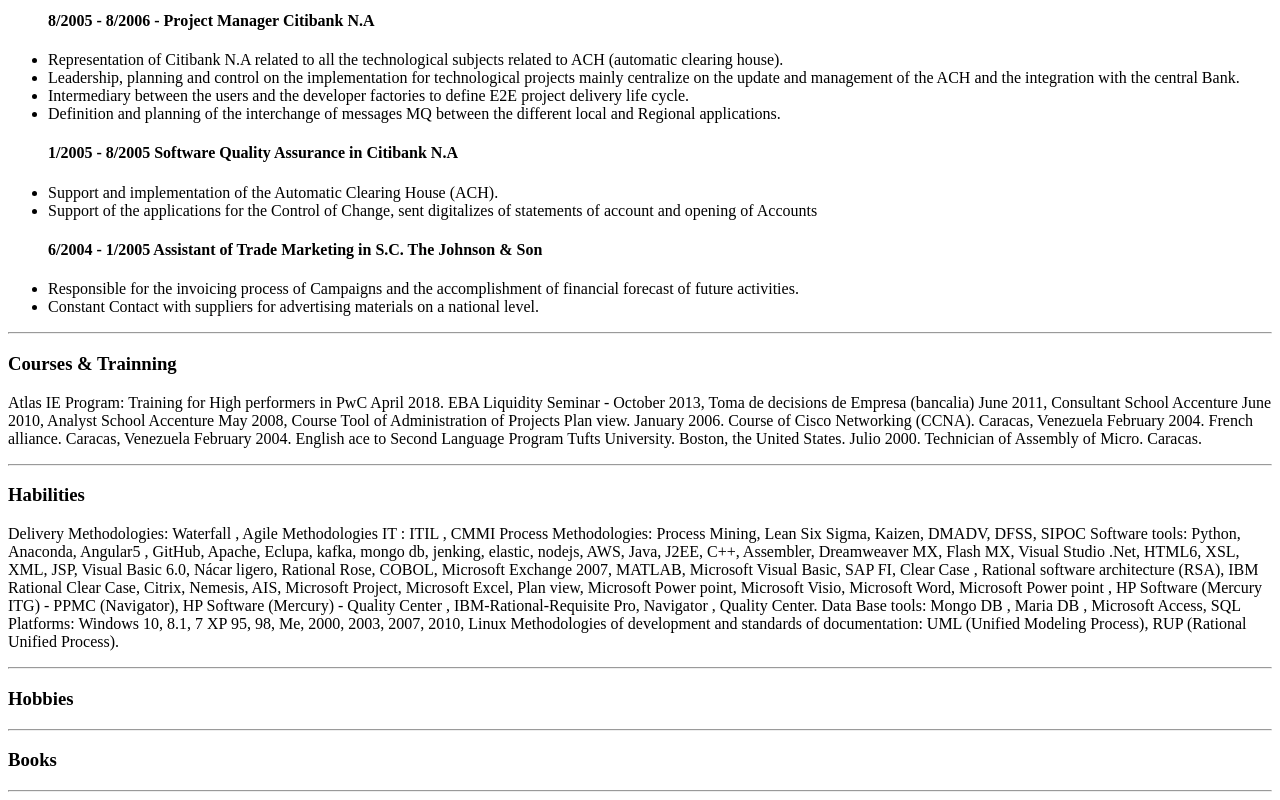
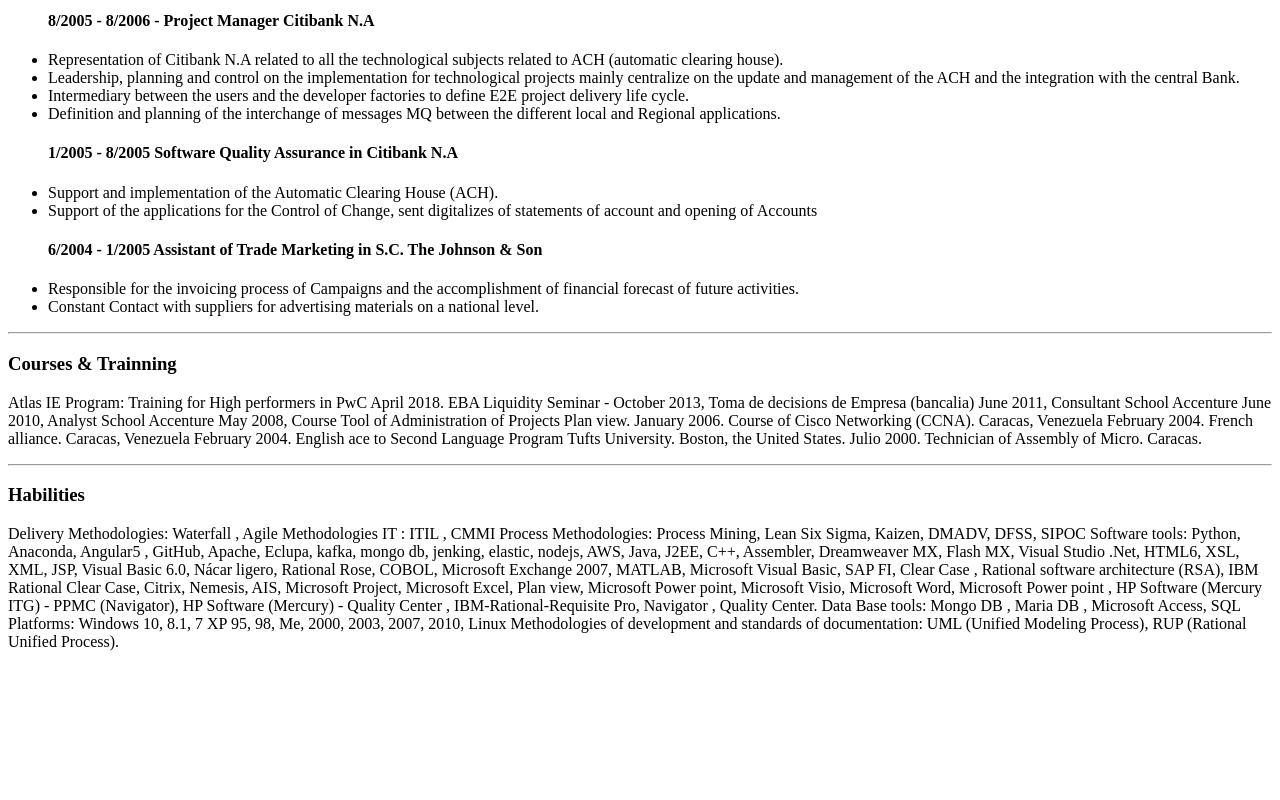
Before and after one commit to rafaelr6/CV, a plain HTML site: page index.html in a window 1280 px wide. Shown: the part 1354-2154 px from the top of the page. After the commit the page ends 2021 px from the top, so only its background shows below. Drawn offline with Linux system fonts and the light colour scheme.

Commit message:
Update index.html

```diff
--- a/index.html
+++ b/index.html
@@ -106,12 +106,7 @@
     Platforms: Windows 10, 8.1, 7 XP 95, 98, Me, 2000, 2003, 2007, 2010, Linux
     Methodologies of development and standards of documentation:    UML (Unified Modeling Process), RUP (Rational Unified Process).
 </p>
-  <hr>
-  <h3>Hobbies</h3>
-  <hr>
 
-  <h3>Books</h3>
-  <hr>
 </body>
 
 </html>
```
